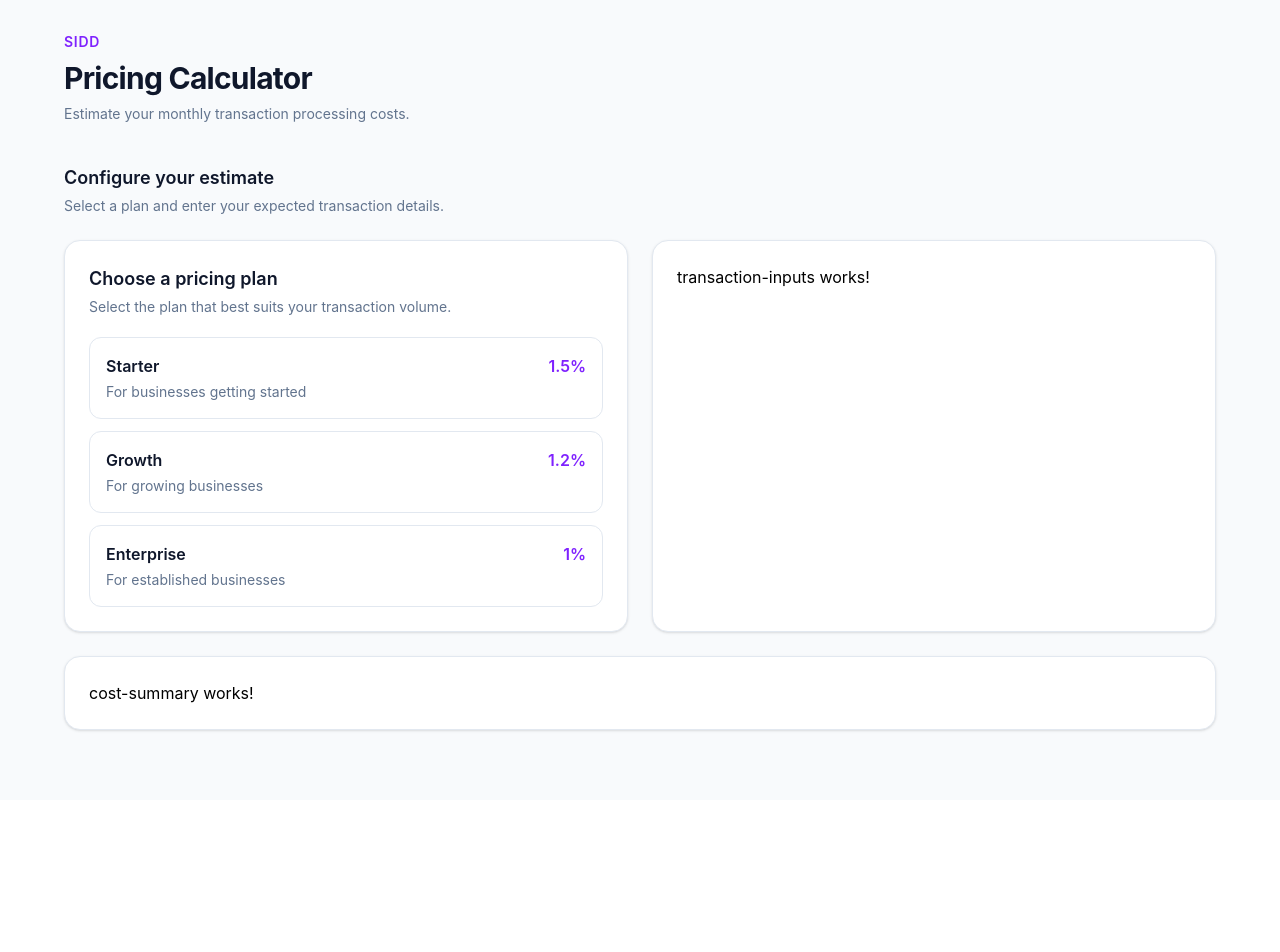
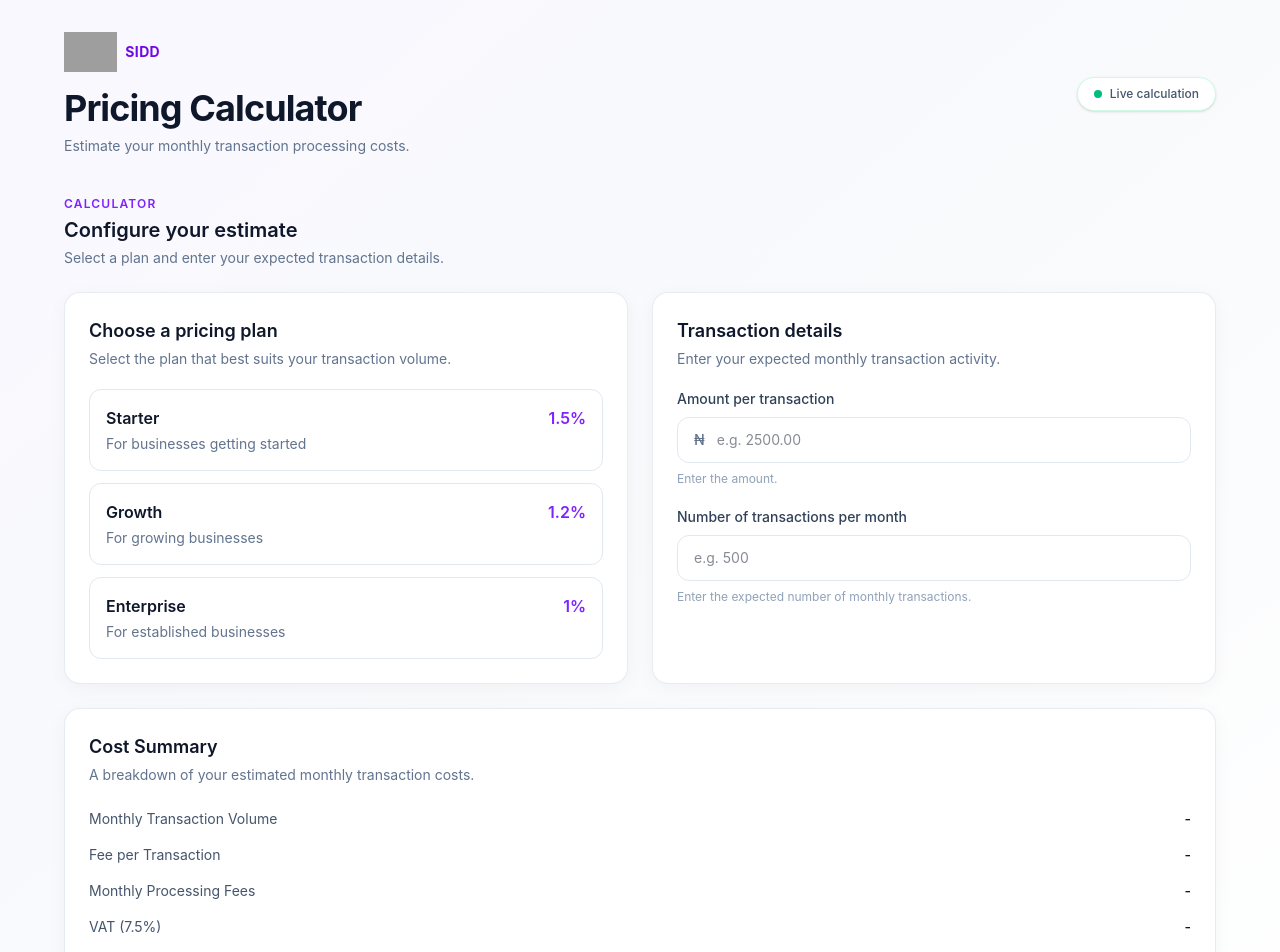
Before and after one commit to EstherOluyemi/sidd-pricing-calculator, an Angular app: page / in a window 1280 px wide. Shown: the top 952 px of the page. Before the commit the page ends 800 px from the top, so only its background shows below. Built offline with nearby package versions, Linux system fonts and the light colour scheme; grey boxes are pictures that could not be loaded.

Commit message:
UI polishes

```diff
--- a/src/app/features/pricing-calculator/components/cost-summary/cost-summary.html
+++ b/src/app/features/pricing-calculator/components/cost-summary/cost-summary.html
@@ -1 +1,58 @@
-<p>cost-summary works!</p>
+<div>
+    <div class="mb-6">
+        <h2 class="text-lg font-semibold text-slate-900">
+            Cost Summary
+        </h2>
+
+        <p class="mt-1 text-sm text-slate-500">
+            A breakdown of your estimated monthly transaction costs.
+        </p>
+    </div>
+
+    <div class="space-y-4">
+        <div class="flex items-center justify-between">
+            <span class="text-sm text-slate-600">Monthly Transaction Volume</span>
+            <span class="text-sm font-medium text-slate-900">
+                {{ formatAmount(monthlyVolume()) }}
+            </span>
+        </div>
+
+        <div class="flex items-center justify-between">
+            <span class="text-sm text-slate-600">Fee per Transaction</span>
+            <span class="text-sm font-medium text-slate-900">
+                {{ formatAmount(feePerTransaction()) }}
+            </span>
+        </div>
+
+        <div class="flex items-center justify-between">
+            <span class="text-sm text-slate-600">Monthly Processing Fees</span>
+            <span class="text-sm font-medium text-slate-900">
+                {{ formatAmount(monthlyFees()) }}
+            </span>
+        </div>
+
+        <div class="flex items-center justify-between">
+            <span class="text-sm text-slate-600">VAT (7.5%)</span>
+            <span class="text-sm font-medium text-slate-900">
+                {{ formatAmount(vat()) }}
+            </span>
+        </div>
+    </div>
+
+    <div class="my-6 border-t border-slate-200"></div>
+
+    <div class="flex items-center justify-between">
+        <div>
+            <h3 class="text-base font-semibold text-slate-900">
+                Total Monthly Cost
+            </h3>
+            <p class="mt-1 text-xs text-slate-500">
+                Including VAT
+            </p>
+        </div>
+
+        <span class="text-2xl font-bold text-violet-600">
+            {{ formatAmount(totalMonthlyCost()) }}
+        </span>
+    </div>
+</div>
--- a/src/app/features/pricing-calculator/components/cost-summary/cost-summary.ts
+++ b/src/app/features/pricing-calculator/components/cost-summary/cost-summary.ts
@@ -1,4 +1,5 @@
-import { Component, input, output } from '@angular/core';
+import { Component, input } from '@angular/core';
+import { formatKoboAsNaira } from '../../../../core/utils/pricing-calculation';
 
 @Component({
   imports: [],
@@ -12,4 +13,10 @@ export class CostSummary {
   monthlyFees = input<number | null>(null);
   vat = input<number | null>(null);
   totalMonthlyCost = input<number | null>(null);
+
+  formatAmount(amount: number | null): string {
+    if (amount === null) return '-';
+
+    return formatKoboAsNaira(amount);
+  }
 }
--- a/src/app/features/pricing-calculator/components/transaction-inputs/transaction-inputs.html
+++ b/src/app/features/pricing-calculator/components/transaction-inputs/transaction-inputs.html
@@ -1 +1,48 @@
-<p>transaction-inputs works!</p>
+<div>
+    <h2 class="text-lg font-semibold text-slate-900">
+        Transaction details
+    </h2>
+
+    <p class="mt-1 text-sm text-slate-500">
+        Enter your expected monthly transaction activity.
+    </p>
+
+    <div class="mt-5 space-y-5">
+
+        <div>
+            <label for="transactionAmount" class="mb-2 block text-sm font-medium text-slate-700">
+                Amount per transaction
+            </label>
+
+            <div
+                class="flex items-center rounded-xl border border-slate-200 bg-white focus-within:border-violet-500 focus-within:ring-2 focus-within:ring-violet-100">
+                <span class="pl-4 text-sm font-medium text-slate-500">
+                    ₦
+                </span>
+
+                <input id="transactionAmount" type="number" min="0" step="0.01" placeholder="e.g. 2500.00"
+                    class="w-full rounded-xl bg-transparent px-3 py-3 text-sm text-slate-900 outline-none"
+                    [value]="amountInNaira" (input)="onAmountInput($any($event.target).value)" />
+            </div>
+
+            <p class="mt-2 text-xs text-slate-400">
+                Enter the amount.
+            </p>
+        </div>
+
+        <div>
+            <label for="transactionCount" class="mb-2 block text-sm font-medium text-slate-700">
+                Number of transactions per month
+            </label>
+
+            <input id="transactionCount" type="number" min="0" step="1" placeholder="e.g. 500"
+                class="w-full rounded-xl border border-slate-200 bg-white px-4 py-3 text-sm text-slate-900 outline-none transition focus:border-violet-500 focus:ring-2 focus:ring-violet-100"
+                [value]="count() ?? ''" (input)="onCountInput($any($event.target).value)" />
+
+            <p class="mt-2 text-xs text-slate-400">
+                Enter the expected number of monthly transactions.
+            </p>
+        </div>
+
+    </div>
+</div>
--- a/src/app/features/pricing-calculator/components/transaction-inputs/transaction-inputs.ts
+++ b/src/app/features/pricing-calculator/components/transaction-inputs/transaction-inputs.ts
@@ -1,4 +1,8 @@
 import { Component, input, output } from '@angular/core';
+import {
+  convertNairaToKobo,
+  isValidTransactionCount,
+} from '../../../../core/utils/pricing-calculation';
 
 @Component({
   imports: [],
@@ -7,10 +11,34 @@ import { Component, input, output } from '@angular/core';
   templateUrl: './transaction-inputs.html',
 })
 export class TransactionInputs {
+  amount = input<number | null>(null);
+  count = input<number | null>(null);
 
-  amount = input<number>(0);
-  count = input<number>(0);
+  amountChanged = output<number | null>();
+  countChanged = output<number | null>();
 
-  amountChanged = output<number>();
-  countChanged = output<number>();
+  onAmountInput(value: string): void {
+    this.amountChanged.emit(
+      value === '' ? null : convertNairaToKobo(value)
+    );
+  }
+
+  onCountInput(value: string): void {
+    if (value === '') {
+      this.countChanged.emit(null);
+      return;
+    }
+
+    const count = Number(value);
+
+    this.countChanged.emit(
+      isValidTransactionCount(count) ? count : null
+    );
+  }
+
+  get amountInNaira(): string {
+    const amount = this.amount();
+
+    return amount === null ? '' : (amount / 100).toString();
+  }
 }
--- a/src/app/features/pricing-calculator/pages/pricing-calculator/pricing-calculator.html
+++ b/src/app/features/pricing-calculator/pages/pricing-calculator/pricing-calculator.html
@@ -1,24 +1,40 @@
-<div class="min-h-screen bg-slate-50 px-4 py-8 sm:px-6 lg:px-8">
+<div class="min-h-screen bg-gradient-to-br from-violet-50/60 via-slate-50 to-white px-4 py-8 sm:px-6 lg:px-8">
     <div class="mx-auto max-w-6xl">
 
+        <header class="mb-10 flex flex-col justify-between gap-5 sm:flex-row sm:items-center">
+            <div>
+                <div class="mb-4 inline-flex items-center gap-2">
+                    <img src="/public/SID logo.png" alt="SIDD logo" class="h-10 w-auto object-contain" />
+                    <span class="text-sm font-bold tracking-wide text-violet-700">
+                        SIDD
+                    </span>
+                </div>
 
-        <header class="mb-10">
-            <p class="mb-2 text-sm font-semibold uppercase tracking-wider text-violet-600">
-                SIDD
-            </p>
+                <h1 class="text-3xl font-bold tracking-tight text-slate-900 sm:text-4xl">
+                    Pricing Calculator
+                </h1>
 
-            <h1 class="text-3xl font-bold tracking-tight text-slate-900">
-                Pricing Calculator
-            </h1>
+                <p class="mt-2 text-sm text-slate-500">
+                    Estimate your monthly transaction processing costs.
+                </p>
+            </div>
 
-            <p class="mt-2 text-sm text-slate-500">
-                Estimate your monthly transaction processing costs.
-            </p>
+            <div
+                class="inline-flex w-fit items-center gap-2 rounded-full border border-emerald-100 bg-white px-4 py-2 shadow-sm">
+                <span class="h-2 w-2 rounded-full bg-emerald-500"></span>
+                <span class="text-xs font-medium text-slate-600">
+                    Live calculation
+                </span>
+            </div>
         </header>
 
         <main>
             <div class="mb-6">
-                <h2 class="text-lg font-semibold text-slate-900">
+                <p class="text-xs font-semibold uppercase tracking-widest text-violet-600">
+                    Calculator
+                </p>
+
+                <h2 class="mt-1 text-xl font-semibold text-slate-900">
                     Configure your estimate
                 </h2>
 
@@ -29,23 +45,27 @@
 
             <div class="grid grid-cols-1 gap-6 md:grid-cols-2">
 
-                <section class="rounded-2xl border border-slate-200 bg-white p-6 shadow-sm">
+                <section
+                    class="rounded-2xl border border-slate-200/80 bg-white p-6 shadow-[0_4px_20px_rgba(15,23,42,0.04)] transition-shadow hover:shadow-md">
                     <app-plan-selector [plans]="pricingPlans" [selectedPlan]="selectedPlan()"
-                        (planSelected)="selectedPlan.set($event)"></app-plan-selector>
+                        (planSelected)="selectedPlan.set($event)">
+                    </app-plan-selector>
                 </section>
 
-                <section class="rounded-2xl border border-slate-200 bg-white p-6 shadow-sm">
+                <section
+                    class="rounded-2xl border border-slate-200/80 bg-white p-6 shadow-[0_4px_20px_rgba(15,23,42,0.04)] transition-shadow hover:shadow-md">
                     <app-transaction-inputs [amount]="transactionAmount()" [count]="transactionCount()"
-                        (amountChanged)="transactionAmount.set($event)"
-                        (countChanged)="transactionCount.set($event)"></app-transaction-inputs>
+                        (amountChanged)="transactionAmount.set($event)" (countChanged)="transactionCount.set($event)">
+                    </app-transaction-inputs>
                 </section>
 
             </div>
 
-            <section class="mt-6 rounded-2xl border border-slate-200 bg-white p-6 shadow-sm">
+            <section
+                class="mt-6 rounded-2xl border border-slate-200/80 bg-white p-6 shadow-[0_4px_20px_rgba(15,23,42,0.04)]">
                 <app-cost-summary [monthlyVolume]="monthlyVolume()" [feePerTransaction]="feePerTransaction()"
-                    [monthlyFees]="monthlyFees()" [vat]="vat()"
-                    [totalMonthlyCost]="totalMonthlyCost()"></app-cost-summary>
+                    [monthlyFees]="monthlyFees()" [vat]="vat()" [totalMonthlyCost]="totalMonthlyCost()">
+                </app-cost-summary>
             </section>
 
         </main>
--- a/src/app/features/pricing-calculator/pages/pricing-calculator/pricing-calculator.ts
+++ b/src/app/features/pricing-calculator/pages/pricing-calculator/pricing-calculator.ts
@@ -20,20 +20,26 @@ import { CostSummary } from '../../components/cost-summary/cost-summary';
 })
 export class PricingCalculator {
 
-  transactionAmount = signal(0);
-  transactionCount = signal(0);
+  transactionAmount = signal<number | null>(null);
+  transactionCount = signal<number | null>(null);
   selectedPlan = signal('starter');
 
   pricingPlans = PRICING_PLANS;
 
-  monthlyVolume = computed(() =>
-    calculateMonthlyVolume(
-      this.transactionAmount(),
-      this.transactionCount()
-    )
-  );
+  monthlyVolume = computed(() => {
+    const amount = this.transactionAmount();
+    const count = this.transactionCount();
+
+    if (amount === null || count === null) return null;
+
+    return calculateMonthlyVolume(amount, count);
+  });
 
   feePerTransaction = computed(() => {
+    const amount = this.transactionAmount();
+
+    if (amount === null) return null;
+
     const plan = PRICING_PLANS.find(
       (plan) => plan.id === this.selectedPlan()
     );
@@ -41,17 +47,18 @@ export class PricingCalculator {
     if (!plan) return null;
 
     return calculateTransactionFee(
-      this.transactionAmount(),
+      amount,
       plan.rateInBasisPoints
     );
   });
 
   monthlyFees = computed(() => {
     const fee = this.feePerTransaction();
+    const count = this.transactionCount();
 
-    if (fee === null) return null;
+    if (fee === null || count === null) return null;
 
-    return calculateMonthlyFees(fee, this.transactionCount());
+    return calculateMonthlyFees(fee, count);
   });
 
   vat = computed(() => {
```
Also changed, not shown: public/SID logo.png (added).
